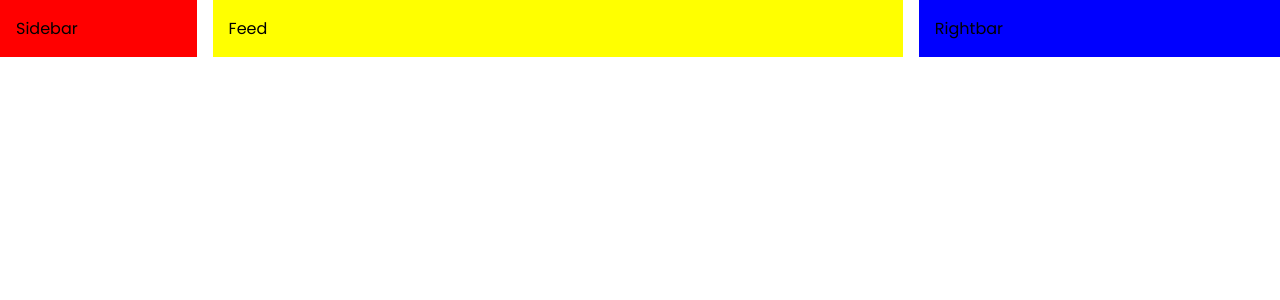
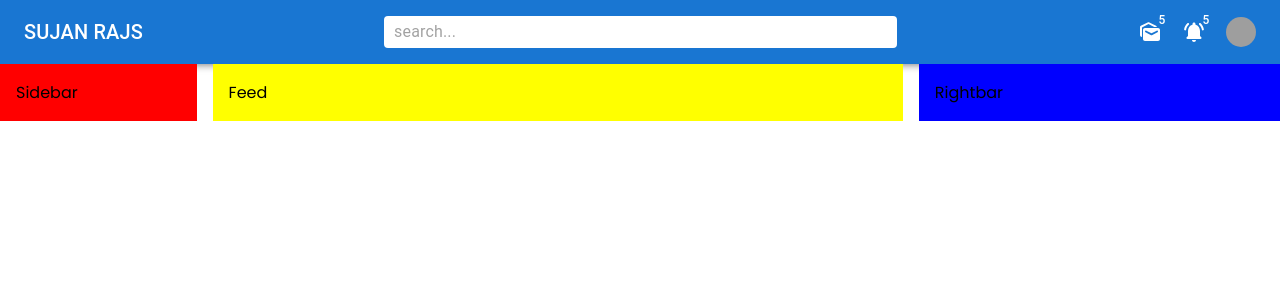
Before and after one commit to sujanrajs/react-mui, a React (Create React App) app in the folder react-mui/: page / in a window 1280 px wide. Shown: the top 300 px of the page. Built offline with nearby package versions, Linux system fonts and the light colour scheme; grey boxes are pictures that could not be loaded.

Commit message:
appbar(navbar) add with logo, icons and search

```diff
--- a/react-mui/src/App.js
+++ b/react-mui/src/App.js
@@ -1,3 +1,4 @@
+import Navbar from "./components/Navbar";
 import Feed from "./components/Feed";
 import Rightbar from "./components/Rightbar";
 import Sidebar from "./components/Sidebar";
@@ -6,7 +7,7 @@ import { Box, Stack } from "@mui/material";
 function App() {
   return (
     <Box>
-      {/*Navbar*/}
+      <Navbar />
       <Stack direction="row" spacing={2} justifyContent="space-between">
         <Sidebar />
         <Feed />
--- a/react-mui/src/components/Navbar.jsx
+++ b/react-mui/src/components/Navbar.jsx
@@ -1,7 +1,81 @@
-import React from "react";
+import {
+  AppBar,
+  Avatar,
+  Badge,
+  InputBase,
+  styled,
+  Toolbar,
+  Typography,
+} from "@mui/material";
+import TerminalRoundedIcon from "@mui/icons-material/TerminalRounded";
+import MarkAsUnreadRoundedIcon from "@mui/icons-material/MarkAsUnreadRounded";
+import NotificationsActiveRoundedIcon from "@mui/icons-material/NotificationsActiveRounded";
+
+const StyledToolbar = styled(Toolbar)({
+  display: "flex",
+  justifyContent: "space-between",
+});
+
+const Search = styled("div")(({ theme }) => ({
+  backgroundColor: "white",
+  padding: "0 10px",
+  borderRadius: theme.shape.borderRadius,
+  width: "40%",
+}));
+
+const Icons = styled("Box")(({ theme }) => ({
+  display: "none",
+  gap: "20px",
+  alignItems: "center",
+  [theme.breakpoints.up("sm")]: {
+    display: "flex",
+  },
+}));
+
+const UserIcon = styled("Box")(({ theme }) => ({
+  display: "flex",
+  gap: "10px",
+  alignItems: "center",
+  [theme.breakpoints.up("sm")]: {
+    display: "none",
+  },
+}));
 
 const Navbar = () => {
-  return <div>Navbar</div>;
+  return (
+    <AppBar position="stick">
+      <StyledToolbar>
+        <Typography variant="h6" sx={{ display: { xs: "none", sm: "block" } }}>
+          SUJAN RAJS
+        </Typography>
+        <TerminalRoundedIcon
+          sx={{ display: { xs: "block", sm: "none" }, color: "#B32428" }}
+        />
+        <Search>
+          <InputBase placeholder="search..." />
+        </Search>
+        <Icons>
+          <Badge badgeContent={5}>
+            <MarkAsUnreadRoundedIcon />
+          </Badge>
+          <Badge badgeContent={5}>
+            <NotificationsActiveRoundedIcon />
+          </Badge>
+          <Avatar
+            sx={{ width: 30, height: 30 }}
+            src="https://picsum.photos/id/1011/200/300"
+          />
+        </Icons>
+        <UserIcon>
+          <Avatar
+            sx={{ width: 30, height: 30 }}
+            src="https://picsum.photos/id/1011/200/300"
+          />
+          <Typography>Sujan</Typography>
+        </UserIcon>
+      </StyledToolbar>
+    </AppBar>
+  );
 };
 
 export default Navbar;
```
